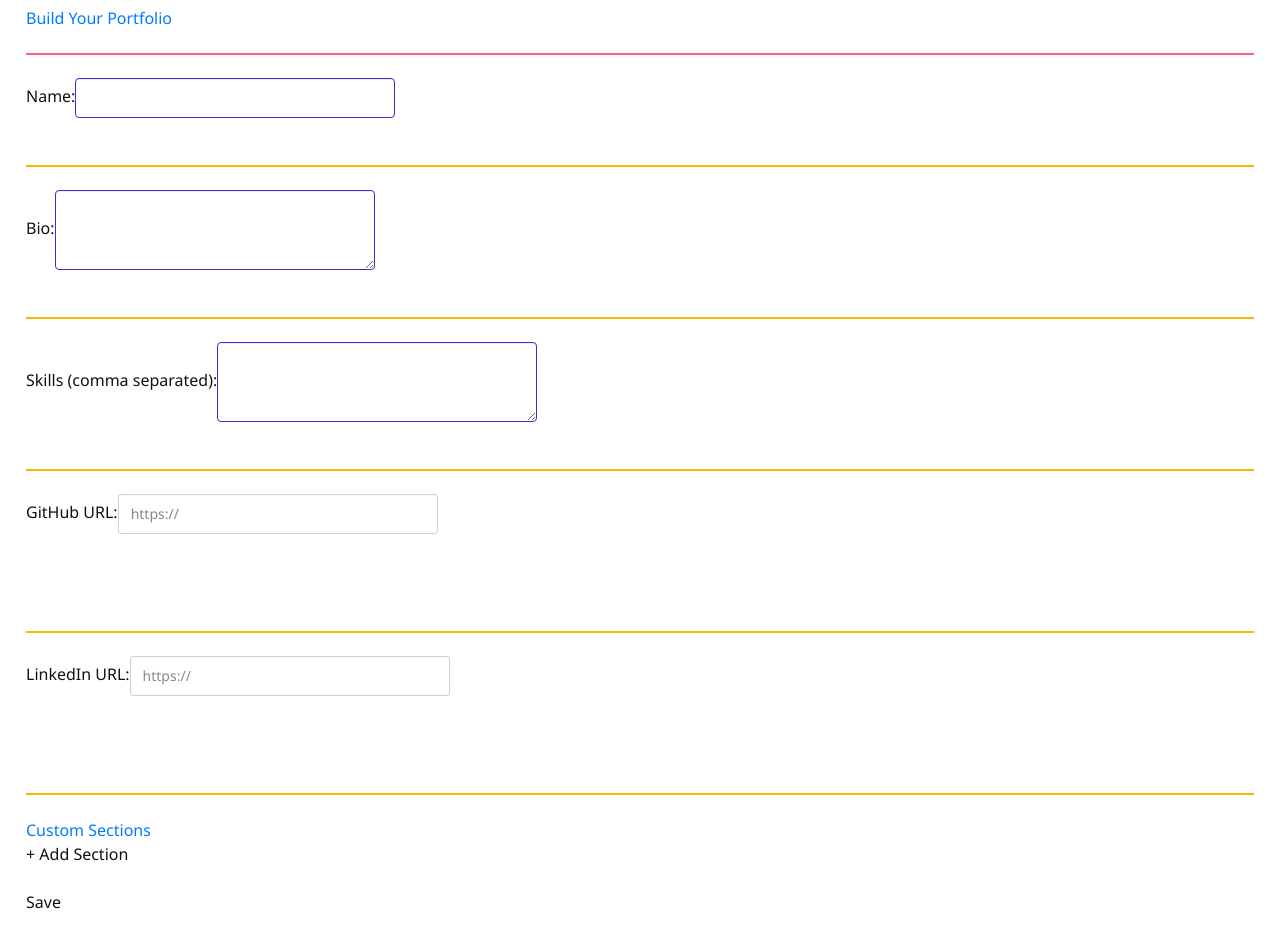
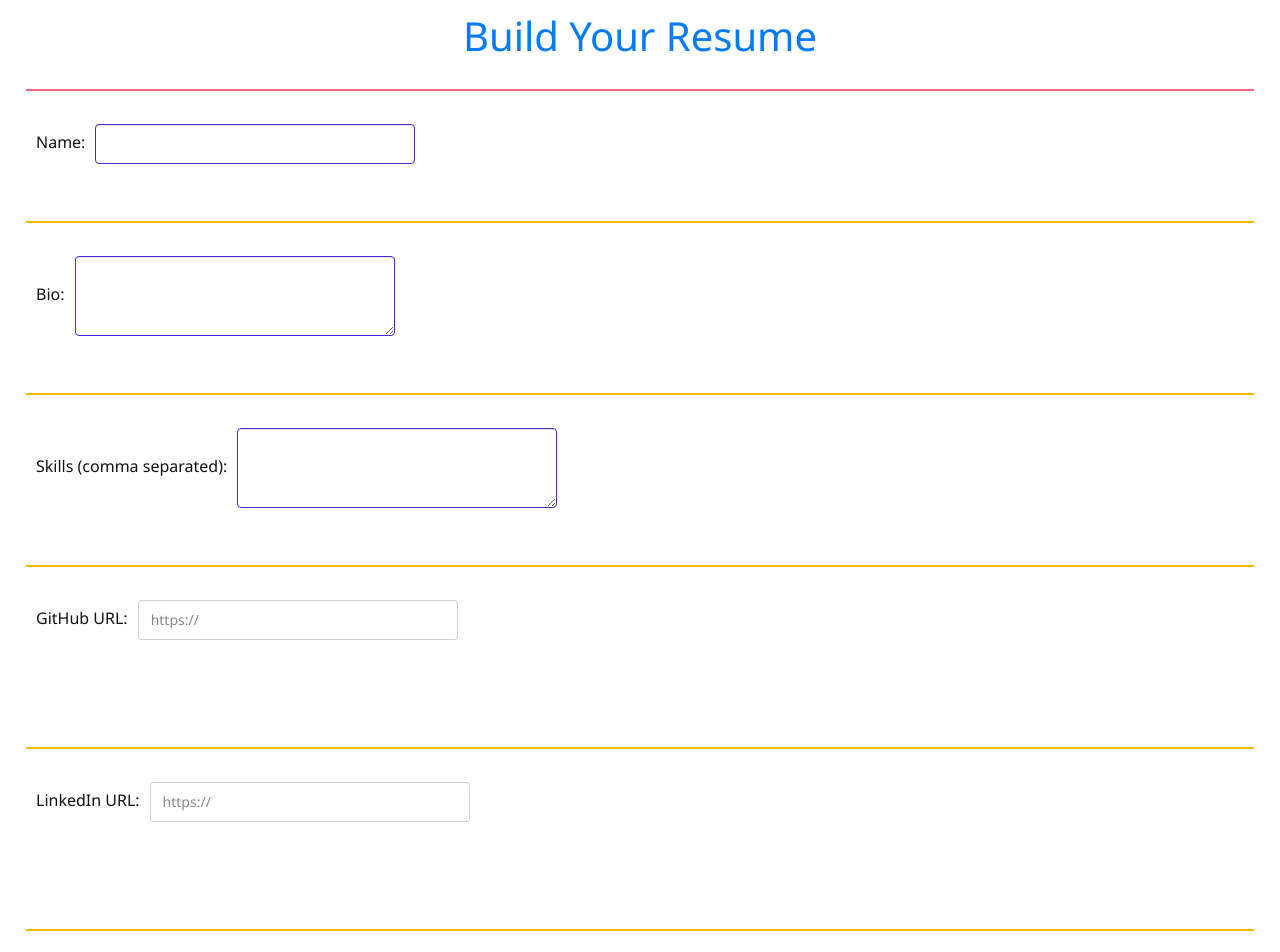
Before and after one commit to Khushi-Sarawagi/Resume_Builder, a React (Vite) app: page /form in a window 1280 px wide. Shown: the part 180-1132 px from the top of the page. Built offline with nearby package versions, Linux system fonts and the light colour scheme.

Commit message:
Completed form page

```diff
--- /dev/null
+++ b/src/pages/FormPage.css
@@ -0,0 +1,14 @@
+.formhead{
+    display: flex;
+    justify-content: center;
+    font-size: 40px;
+
+}
+
+label{
+    padding: 10px;
+}
+
+.inside{
+    margin: 10px;
+}
--- a/src/pages/FormPage.jsx
+++ b/src/pages/FormPage.jsx
@@ -1,4 +1,5 @@
 import { useState } from "react";
+import "./FormPage.css"
 
 function FormPage() {
   const [formData, setFormData] = useState({
@@ -40,12 +41,12 @@ function FormPage() {
 
   return (
     <div style={{ padding: "1rem" }}>
-      <h2>Build Your Portfolio</h2>
+      <h2 className="formhead">Build Your Resume</h2>
       <div className="divider divider-error"></div>
       <form onSubmit={handleSubmit}>
         <label>
           Name:
-          <input className="input input-primary" name="name" value={formData.name} onChange={handleChange} required />
+          <input className="input inside input-primary" name="name" value={formData.name} onChange={handleChange} required />
         </label>
         <br /><br />
         <div className="divider divider-warning"></div>
@@ -53,7 +54,7 @@ function FormPage() {
 
         <label>
           Bio:
-          <textarea className="textarea textarea-primary" name="bio" value={formData.bio} onChange={handleChange} required />
+          <textarea className="textarea inside textarea-primary" name="bio" value={formData.bio} onChange={handleChange} required />
         </label>
         <br /><br />
         <div className="divider divider-warning"></div>
@@ -61,7 +62,7 @@ function FormPage() {
 
         <label>
           Skills (comma separated):
-          <textarea type="text" name="skills" className="textarea textarea-primary" value={formData.skills} onChange={handleChange} />
+          <textarea type="text" name="skills" className="textarea inside textarea-primary" value={formData.skills} onChange={handleChange} />
         </label>
         <br /><br />
         <div className="divider divider-warning"></div>
@@ -70,7 +71,7 @@ function FormPage() {
 
         <label>
           GitHub URL:
-          <input name="github" value={formData.github} type="url" className="input validator" required placeholder="https://" pattern="^(https?://)?([a-zA-Z0-9]([a-zA-Z0-9-].*[a-zA-Z0-9])?.)+[a-zA-Z].*$"
+          <input name="github" value={formData.github} type="url" className="input inside validator" required placeholder="https://" pattern="^(https?://)?([a-zA-Z0-9]([a-zA-Z0-9-].*[a-zA-Z0-9])?.)+[a-zA-Z].*$"
   title="Must be valid URL" onChange={handleChange} />
   <p className="validator-hint">Must be a valid URL</p>
         </label>
@@ -82,7 +83,7 @@ function FormPage() {
 
         <label>
           LinkedIn URL:
-          <input name="linkedin" value={formData.linkedin} type="url" className="input validator" required placeholder="https://" pattern="^(https?://)?([a-zA-Z0-9]([a-zA-Z0-9-].*[a-zA-Z0-9])?.)+[a-zA-Z].*$"
+          <input name="linkedin" value={formData.linkedin} type="url" className="input inside validator" required placeholder="https://" pattern="^(https?://)?([a-zA-Z0-9]([a-zA-Z0-9-].*[a-zA-Z0-9])?.)+[a-zA-Z].*$"
   title="Must be valid URL" onChange={handleChange} />
   <p className="validator-hint">Must be valid URL</p>
         </label>
@@ -97,7 +98,7 @@ function FormPage() {
               Section Title:
               <input
                 type="text"
-                className="input input-primary"
+                className="input inside input-primary"
                 value={section.title}
                 onChange={(e) => handleSectionChange(index, "title", e.target.value)}
               />
@@ -105,7 +106,7 @@ function FormPage() {
             <br />
             <label>
               Content:
-              <textarea className="textarea textarea-primary"
+              <textarea className="textarea inside textarea-primary"
                 value={section.content}
                 onChange={(e) => handleSectionChange(index, "content", e.target.value)}
               />
@@ -113,13 +114,13 @@ function FormPage() {
             <br />
             <div className="divider divider-warning"></div>
 
-            <button type="button" onClick={() => removeSection(index)}>Remove Section</button>
+            <button type="button" className="btn btn-error" onClick={() => removeSection(index)}>Remove Section</button>
           </div>
         ))}
 
-        <button type="button" onClick={addSection}>+ Add Section</button>
+        <button type="button" className="btn btn-secondary" onClick={addSection}>+ Add Section</button>
         <br /><br />
-        <button type="submit">Save</button>
+        <button className="btn btn-success">Save</button>
       </form>
     </div>
   );
```
